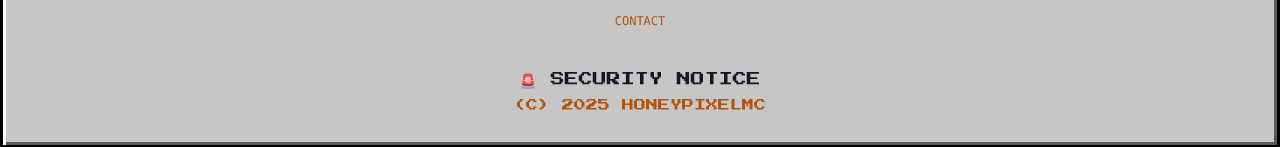
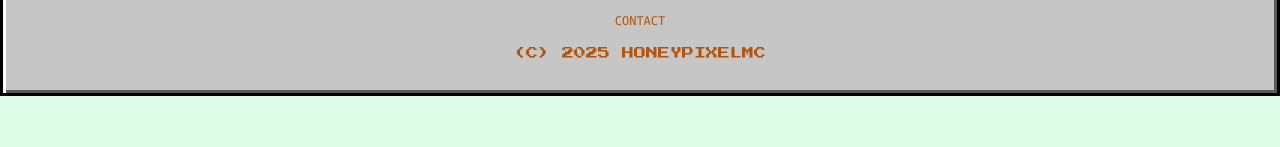
Before and after one commit to ChickenWithACrown/HoneyPixelTesting, a website: page public/index.html in a window 1280 px wide. Shown: the part 3290-3437 px from the top of the page. After the commit the page ends 3386 px from the top, so only its background shows below. Drawn offline with nearby package versions, Linux system fonts and the light colour scheme; no server answers.

Commit message:
Update index.html

```diff
--- a/public/index.html
+++ b/public/index.html
@@ -674,11 +674,6 @@ header {
             <div class="flex justify-center space-x-6 mb-4 text-xs">
                 <a href="#" onclick="openModal('contactModal'); return false;" class="text-amber-700 hover:text-amber-900">CONTACT</a>
             </div>
-                <div class="text-center mt-4">
-                  <a href="ocf.html" class="btn-security-warning minecraft-font text-sm inline-block px-6 py-2 mt-4">
-                    🚨 SECURITY NOTICE
-                  </a>
-                </div>
             <p class="text-xs text-amber-700 minecraft-font">
                 (C) 2025 HONEYPIXELMC
             </p>
```
